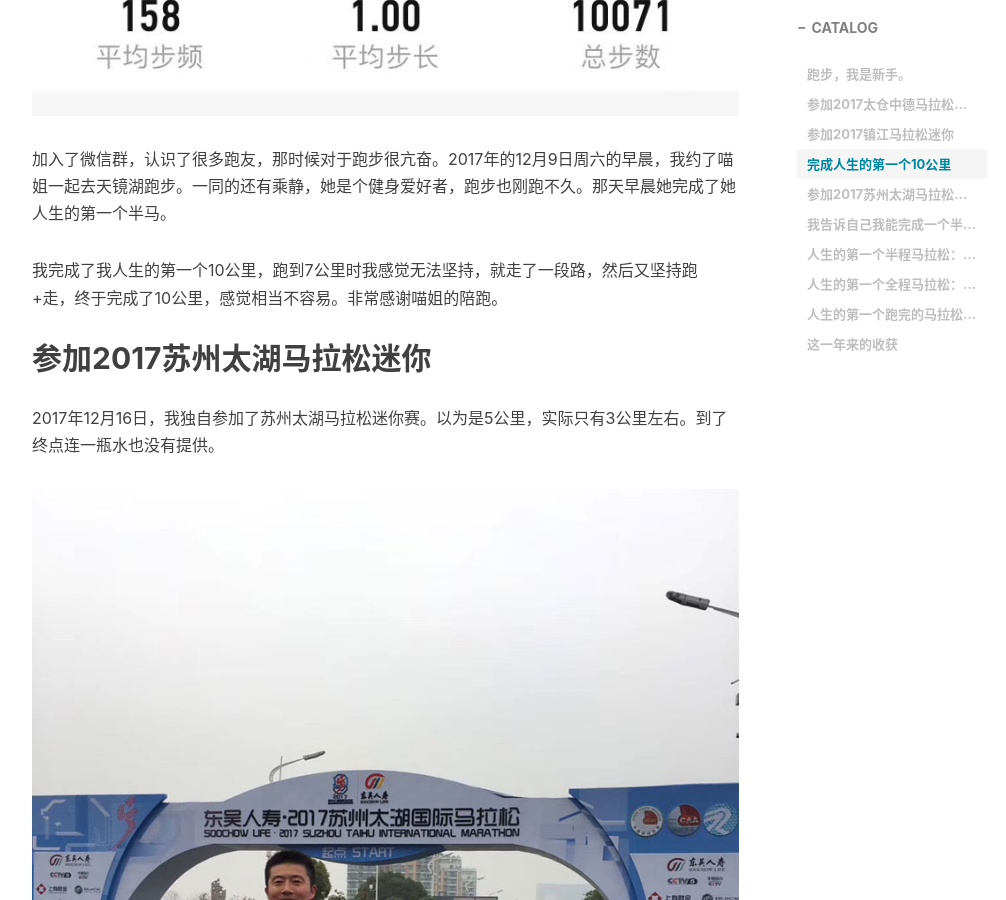
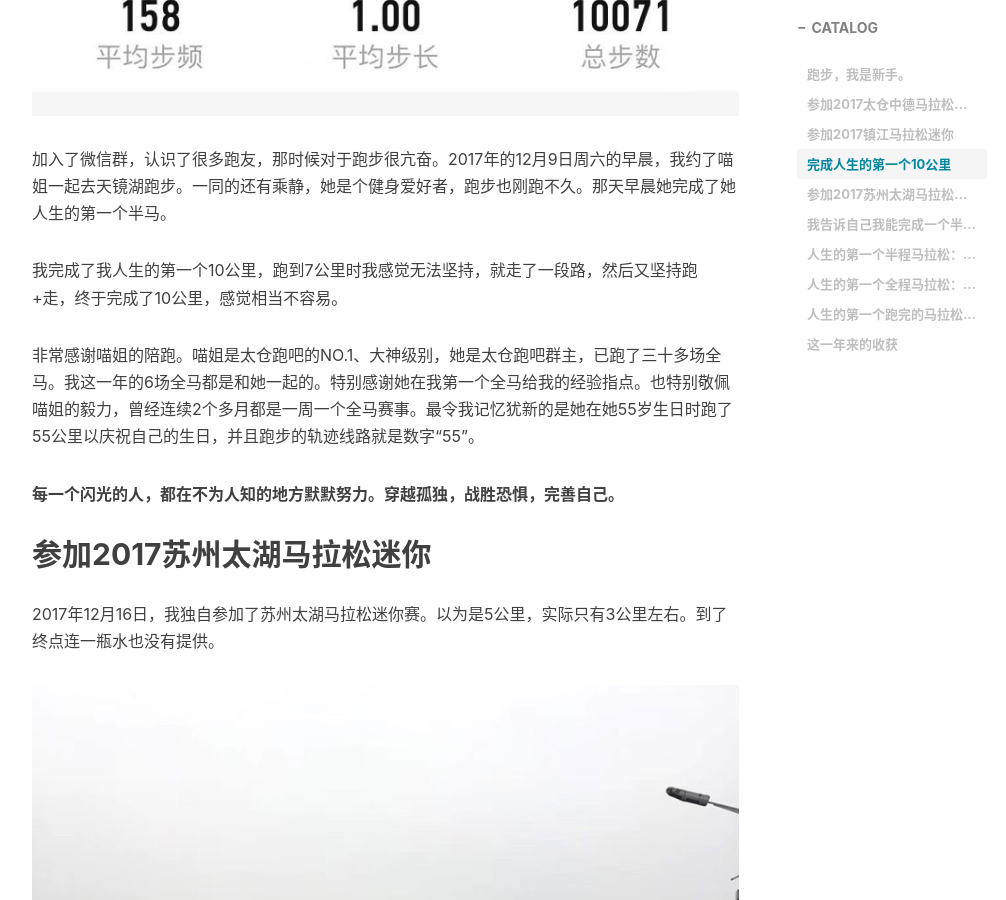
Before and after one commit to Davinly/davinly.github.io, a Jekyll site: the page built from _posts/2018-12-30-相信自己，你也可以做到.md, in a window 1280 px wide and 900 px high, scrolled down 15333 px. Shown: the whole window, without its empty margins (233-1239 px from the left). Built offline with Jekyll 4.4.1, drawn with Linux system fonts in a browser that asks for light colours; nearby versions of some CDN libraries; comment, search, counter and statistics services are not loaded.

Commit message:
add miao

```diff
--- a/_posts/2018-12-30-相信自己，你也可以做到.md
+++ b/_posts/2018-12-30-相信自己，你也可以做到.md
@@ -115,7 +115,11 @@
 
 加入了微信群，认识了很多跑友，那时候对于跑步很亢奋。2017年的12月9日周六的早晨，我约了喵姐一起去天镜湖跑步。一同的还有乘静，她是个健身爱好者，跑步也刚跑不久。那天早晨她完成了她人生的第一个半马。
 
-我完成了我人生的第一个10公里，跑到7公里时我感觉无法坚持，就走了一段路，然后又坚持跑+走，终于完成了10公里，感觉相当不容易。非常感谢喵姐的陪跑。
+我完成了我人生的第一个10公里，跑到7公里时我感觉无法坚持，就走了一段路，然后又坚持跑+走，终于完成了10公里，感觉相当不容易。
+
+非常感谢喵姐的陪跑。喵姐是太仓跑吧的NO.1、大神级别，她是太仓跑吧群主，已跑了三十多场全马。我这一年的6场全马都是和她一起的。特别感谢她在我第一个全马给我的经验指点。也特别敬佩喵姐的毅力，曾经连续2个多月都是一周一个全马赛事。最令我记忆犹新的是她在她55岁生日时跑了55公里以庆祝自己的生日，并且跑步的轨迹线路就是数字“55”。
+
+**每一个闪光的人，都在不为人知的地方默默努力。穿越孤独，战胜恐惧，完善自己。**
 
 ## 参加2017苏州太湖马拉松迷你 ##
 2017年12月16日，我独自参加了苏州太湖马拉松迷你赛。以为是5公里，实际只有3公里左右。到了终点连一瓶水也没有提供。
```
